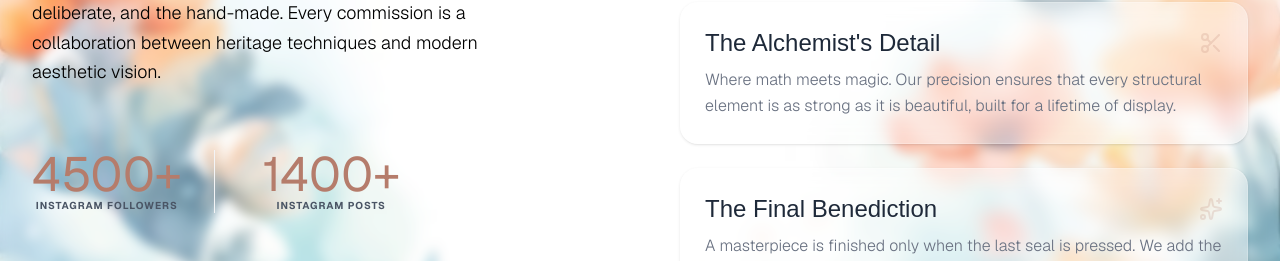
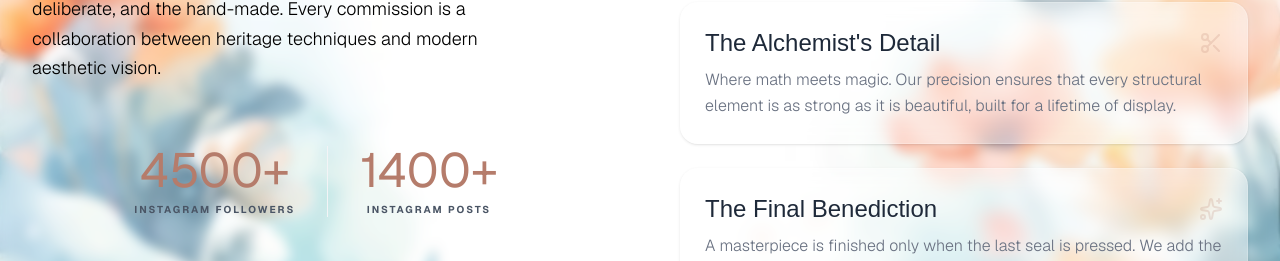
Before and after one commit to ashiqaa21/awesomecreation, a Next.js app in the folder my-app/: page / in a window 1280 px wide. Shown: the part 3998-4259 px from the top of the page. Built offline with nearby package versions, Linux system fonts and the light colour scheme; no server answers; the database is empty; a web font is replaced by a local one.

Commit message:
insta numbers

```diff
--- a/my-app/components/Client.tsx
+++ b/my-app/components/Client.tsx
@@ -86,19 +86,26 @@ const QualitySection = () => {
               </p>
             </div>
 
-            <div className="flex gap-8 pt-4">
-              <div className="text-center space-y-2">
-                <span className="text-5xl font-redrose text-[#b57c6b]">
+          <div className="flex flex-row justify-center items-center gap-4 sm:gap-8 pt-4 flex-wrap">
+
+  <div className="text-center min-w-[120px]">
+    <span className="block text-3xl sm:text-5xl leading-none font-redrose text-[#b57c6b]">
       <Counter from={0} to={4500} />+
     </span>
-                <p className="text-[10px] uppercase tracking-widest text-gray-600 font-bold">Instagram Followers</p>
+    <p className="mt-2 text-[9px] sm:text-[10px] uppercase tracking-[2px] text-gray-600 font-bold">
+      Instagram Followers
+    </p>
   </div>
-              <div className="text-center space-y-2 border-l border-gray-100 pl-12">
-                <span className="text-5xl font-redrose text-[#b57c6b]">
+
+  <div className="text-center min-w-[120px] sm:border-l border-gray-100 sm:pl-8">
+    <span className="block text-3xl sm:text-5xl leading-none font-redrose text-[#b57c6b]">
       <Counter from={0} to={1400} />+
     </span>
-                <p className="text-[10px] uppercase tracking-widest text-gray-600 font-bold">Instagram Posts</p>
+    <p className="mt-2 text-[9px] sm:text-[10px] uppercase tracking-[2px] text-gray-600 font-bold">
+      Instagram Posts
+    </p>
   </div>
+
 </div>
           </div>
 
```
Lines whose indentation alone changed are shown as unchanged.
